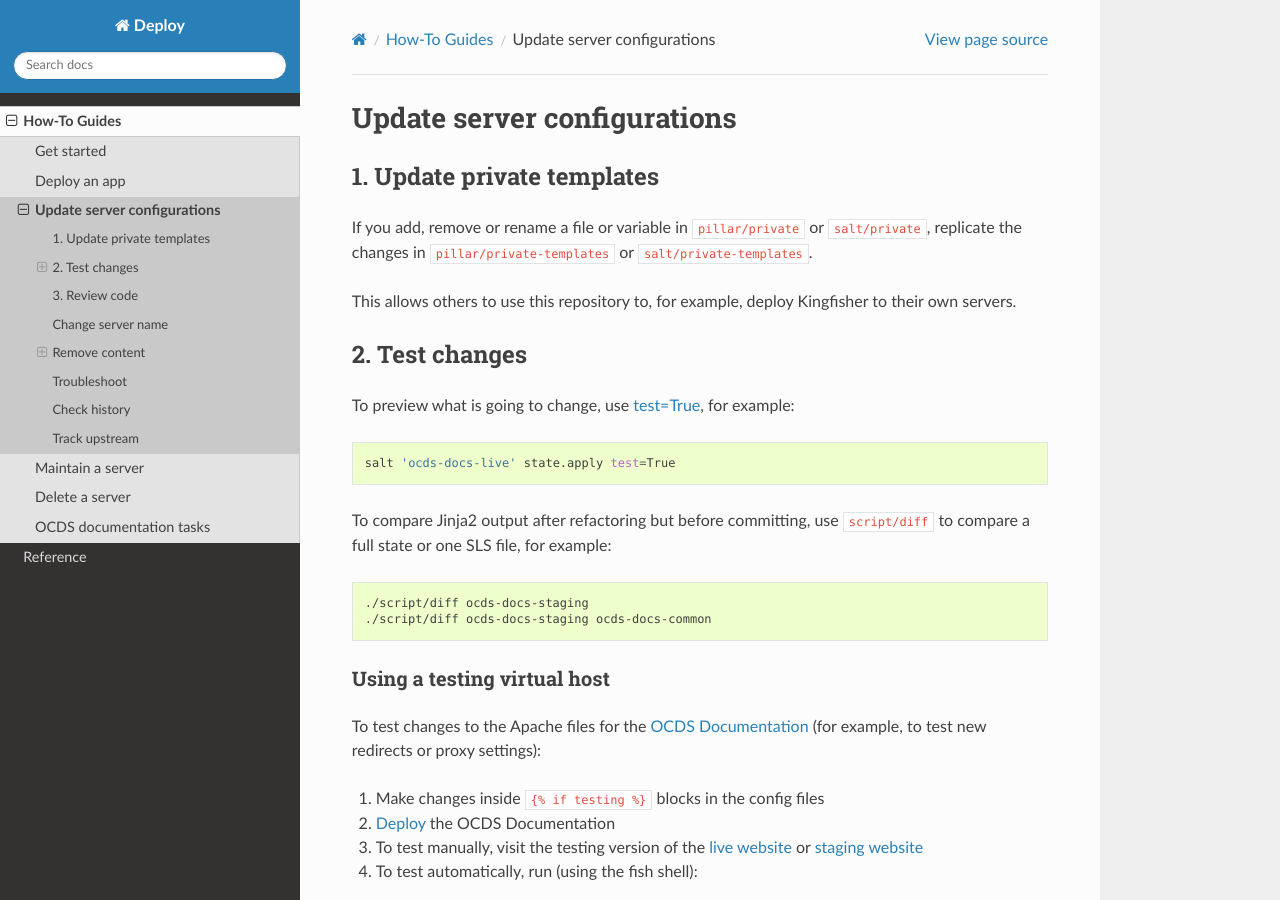
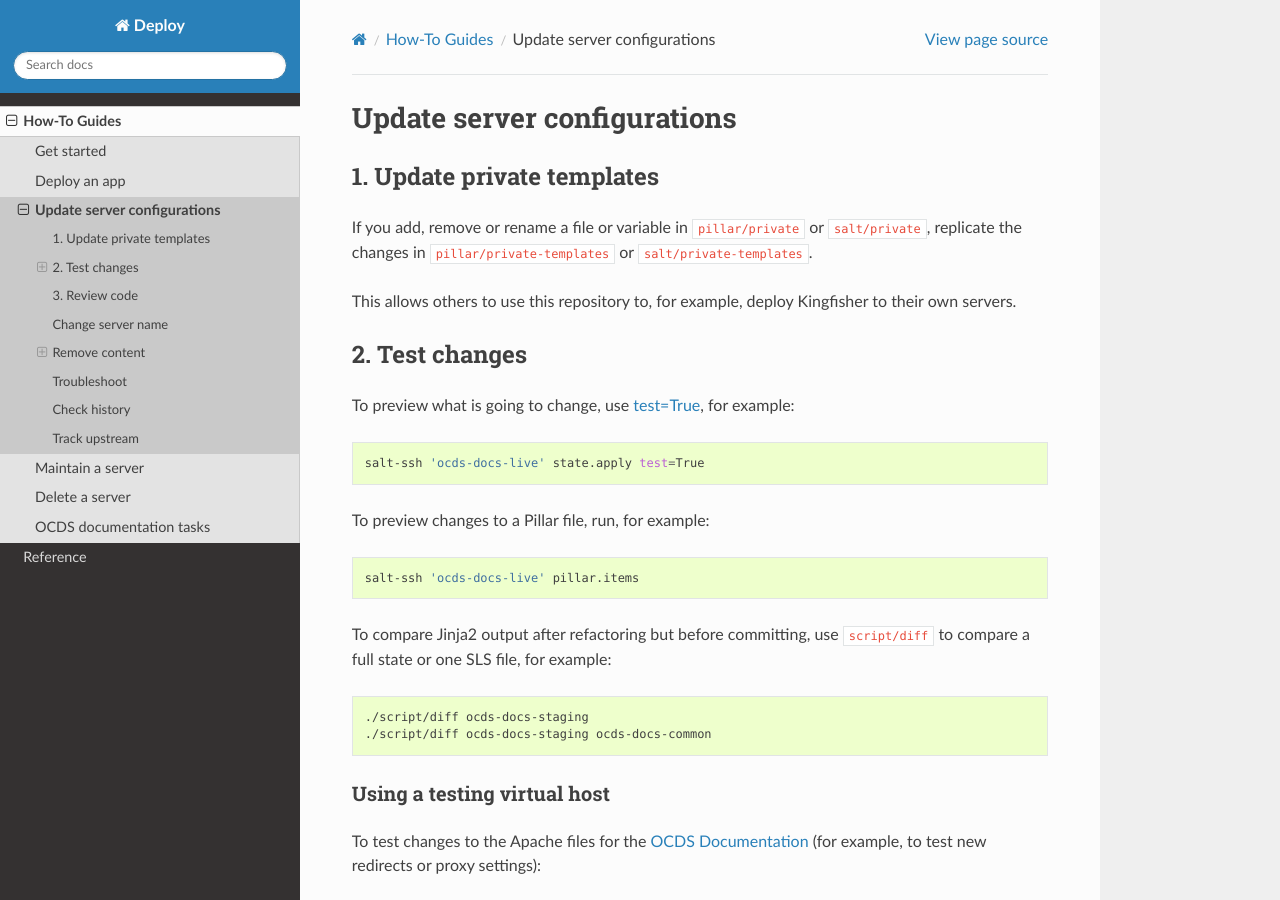
Before and after one commit to open-contracting/deploy, a Sphinx documentation site: the page built from docs/how-to/update.rst, in a window 1280 px wide and 900 px high. Built offline with Sphinx 7.4.7 and the Read the Docs theme 2.0.0, drawn with Linux system fonts in a browser that asks for light colours.

Commit message:
Docs: Explain how to preview Pillar files

```diff
--- a/docs/how-to/update.rst
+++ b/docs/how-to/update.rst
@@ -15,7 +15,13 @@ To preview what is going to change, use `test=True <https://docs.saltstack.com/e
 
 .. code-block:: bash
 
-   salt 'ocds-docs-live' state.apply test=True
+   salt-ssh 'ocds-docs-live' state.apply test=True
+
+To preview changes to a Pillar file, run, for example:
+
+.. code-block:: bash
+
+   salt-ssh 'ocds-docs-live' pillar.items
 
 To compare Jinja2 output after refactoring but before committing, use ``script/diff`` to compare a full state or one SLS file, for example:
 
```
